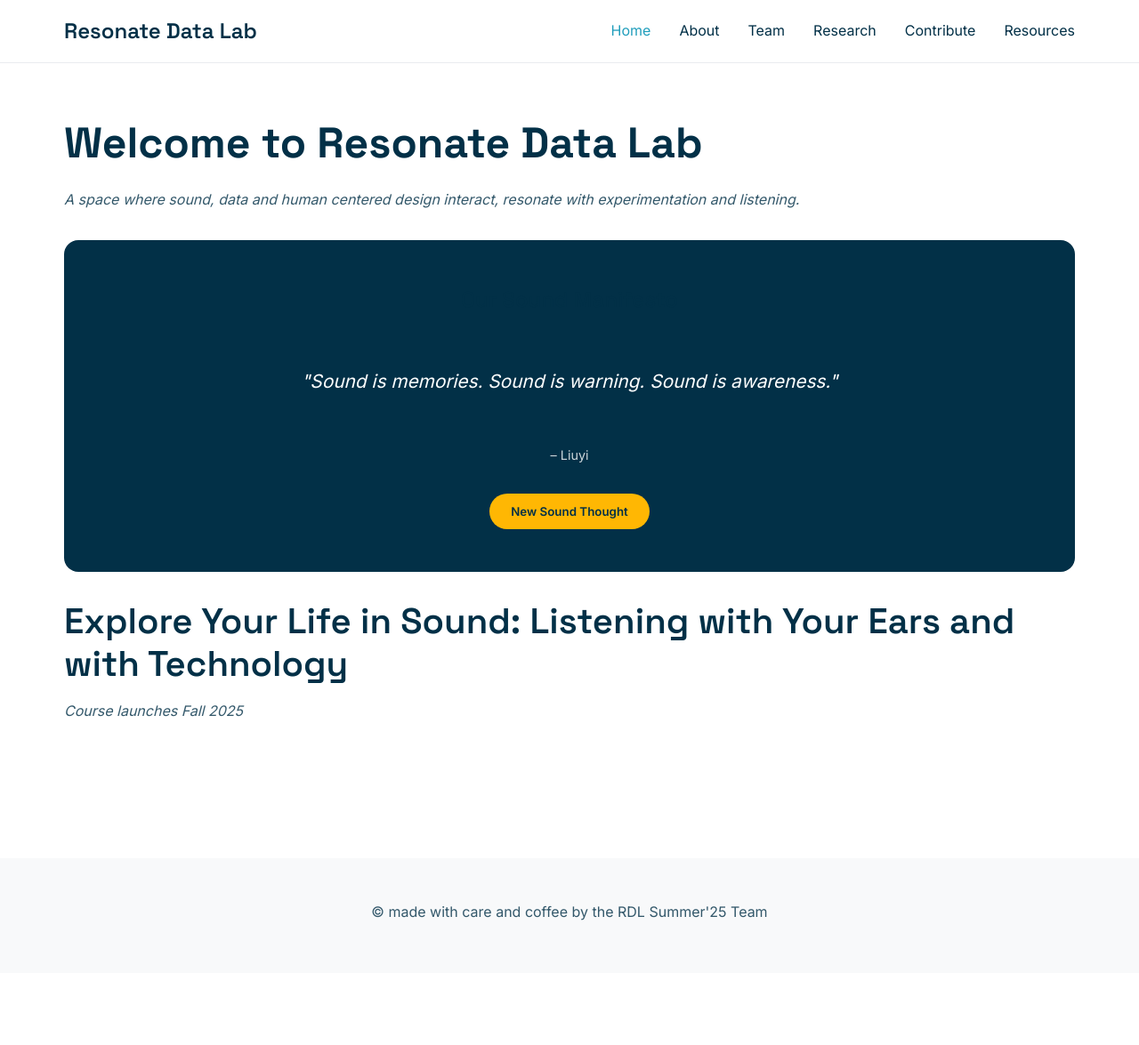
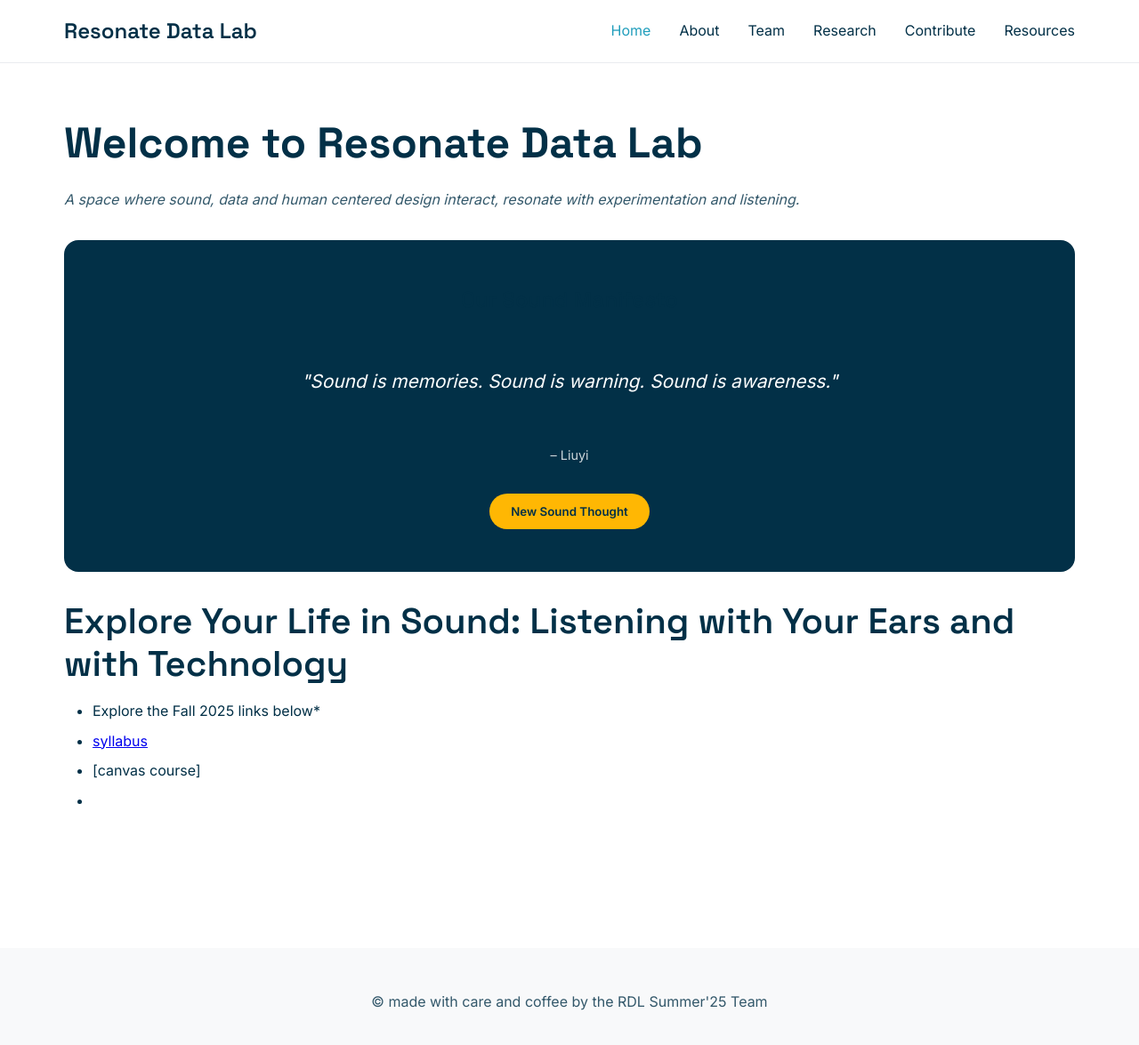
Before and after one commit to a421loop/Resonate-Data-Lab-Website-STRUCTURE, a Jekyll site: the page built from index.md, in a window 1280 px wide and 1195 px high. Shown: the top 1175 px of the window at 89% size. Built offline with Jekyll 4.4.1, drawn with Linux system fonts in a browser that asks for light colours.

Commit message:
Update index.md

```diff
--- a/index.md
+++ b/index.md
@@ -18,4 +18,7 @@
 
 ## Explore Your Life in Sound: Listening with Your Ears and with Technology
 
-*Course launches Fall 2025*
+* Explore the Fall 2025 links below*
+- [syllabus](https://docs.google.com/document/d/1xupQy83nfSL-MqOwzLhr6ElUiEZa6HwEdW2dzIuvONg/edit?tab=t.0#heading=h.d36dffgjw5gi)
+- [canvas course]
+-
```
